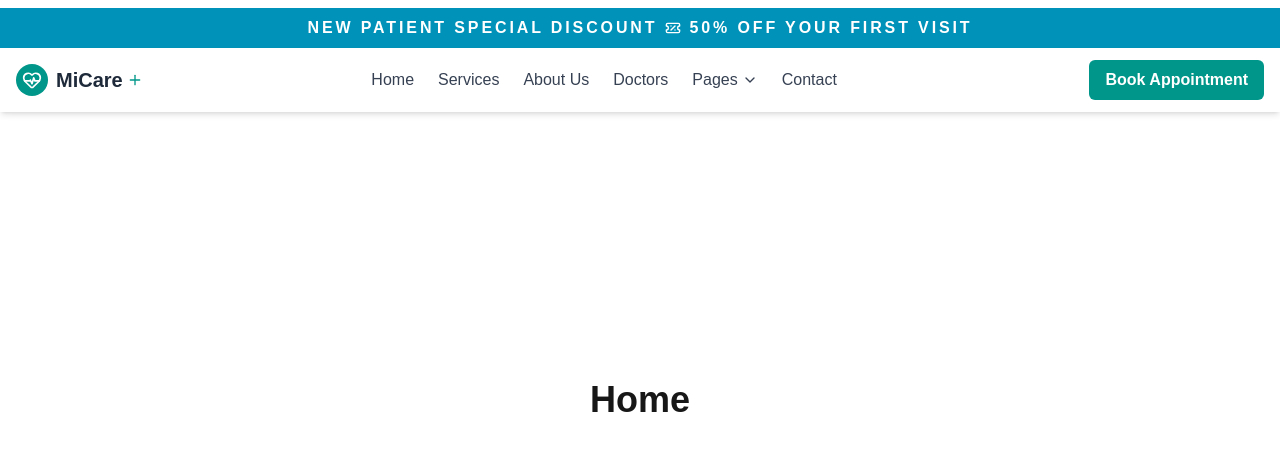
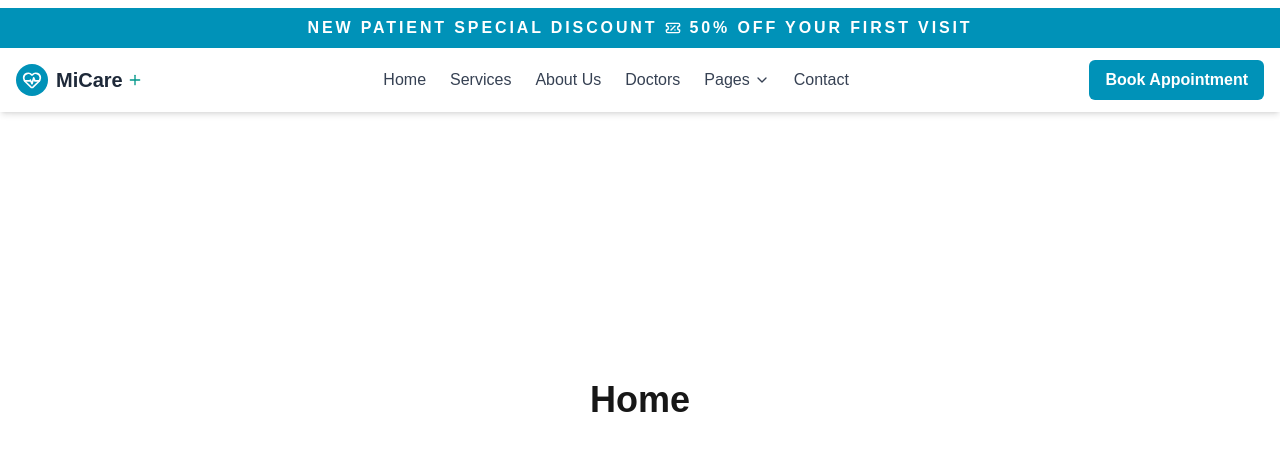
Before and after one commit to najimhaq/git-command-test, a Next.js app: page / in a window 1280 px wide. Shown: the top 450 px of the page. Built offline with nearby package versions, Linux system fonts and the light colour scheme.

Commit message:
navbar reusable button

```diff
--- a/src/app/layout.js
+++ b/src/app/layout.js
@@ -1,7 +1,7 @@
 import { Manrope } from 'next/font/google';
 import './globals.css';
-import Navbar from '@/components/Navbar';
-import BlackFriday from '@/components/BlackFriday';
+import Navbar from '@/components/ui/Navbar';
+import BlackFriday from '@/components/ui/BlackFriday';
 
 const manrope = Manrope({
   subsets: ['latin'],
--- /dev/null
+++ b/src/components/reusable/ReusableButton.jsx
@@ -0,0 +1,14 @@
+// ReusableButton.jsx
+const ReusableButton = ({ children, onClick }) => {
+  return (
+    <button
+      onClick={onClick}
+      className='bg-cyan-600 text-white px-4 py-2 rounded-md font-semibold
+                 hover:bg-cyan-700 transition cursor-pointer'
+    >
+      {children}
+    </button>
+  );
+};
+
+export default ReusableButton;
--- a/src/components/Navbar.jsx
+++ b/src/components/ui/Navbar.jsx
@@ -1,6 +1,7 @@
 'use client';
 import { ChevronDown, HeartPulse, Plus, Menu } from 'lucide-react';
 import { useState } from 'react';
+import ReusableButton from '../reusable/ReusableButton';
 
 const Navbar = () => {
   const [isOpen, setIsOpen] = useState(false);
@@ -10,7 +11,7 @@ const Navbar = () => {
       <div className='max-w-7xl mx-auto px-4 flex items-center justify-between h-16'>
         {/* Logo */}
         <div className='flex items-center gap-2'>
-          <div className='w-8 h-8 bg-teal-600 rounded-full flex items-center justify-center'>
+          <div className='w-8 h-8 bg-cyan-600 rounded-full flex items-center justify-center'>
             <HeartPulse className='w-5 h-5 text-white' aria-hidden='true' />
           </div>
           <span className='text-xl font-semibold text-gray-800 flex items-center'>
@@ -32,9 +33,7 @@ const Navbar = () => {
         </ul>
 
         {/* CTA Button */}
-        <button className='hidden md:block ml-6 bg-teal-600 text-white px-4 py-2 rounded-md font-semibold hover:bg-teal-700 transition'>
-          Book Appointment
-        </button>
+        <ReusableButton>Book Appointment</ReusableButton>
 
         {/* Mobile Menu Toggle */}
         <button
@@ -63,14 +62,14 @@ const Navbar = () => {
           </a>
           <a
             href='#'
-            className='block text-gray-700 hover:text-teal-600 flex items-center gap-1'
+            className=' text-gray-700 hover:text-teal-600 flex items-center gap-1'
           >
             Pages <ChevronDown className='w-4 h-4' />
           </a>
           <a href='#' className='block text-gray-700 hover:text-teal-600'>
             Contact
           </a>
-          <button className='w-full bg-teal-600 text-white px-4 py-2 rounded-md font-semibold hover:bg-teal-700 transition'>
+          <button className='w-full bg-cyan-600 text-white px-4 py-2 rounded-md font-semibold hover:bg-teal-700 transition'>
             Book Appointment
           </button>
         </div>
```
Also changed, not shown: src/components/ui/BlackFriday.jsx (renamed from src/components/BlackFriday.jsx).
